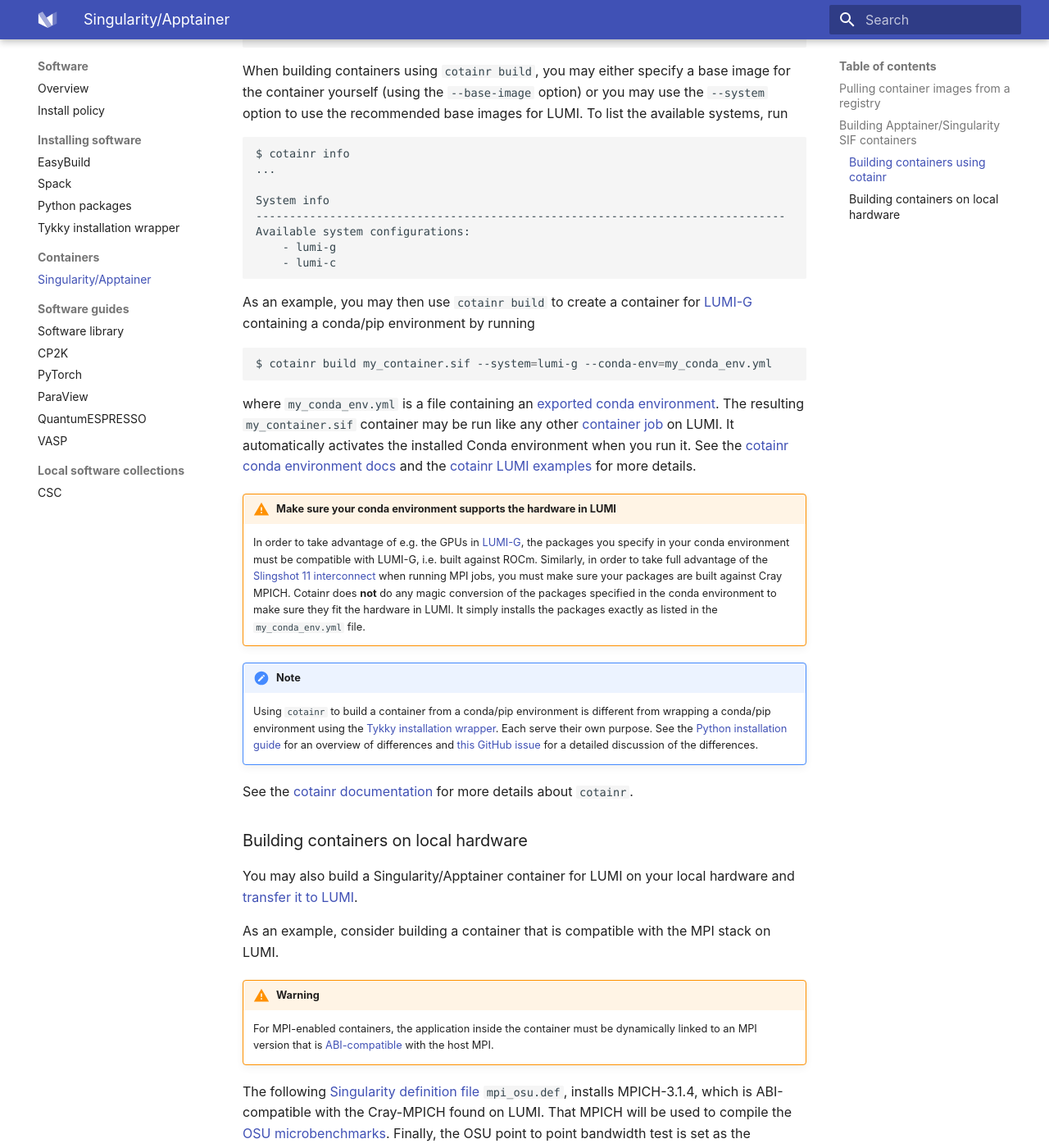
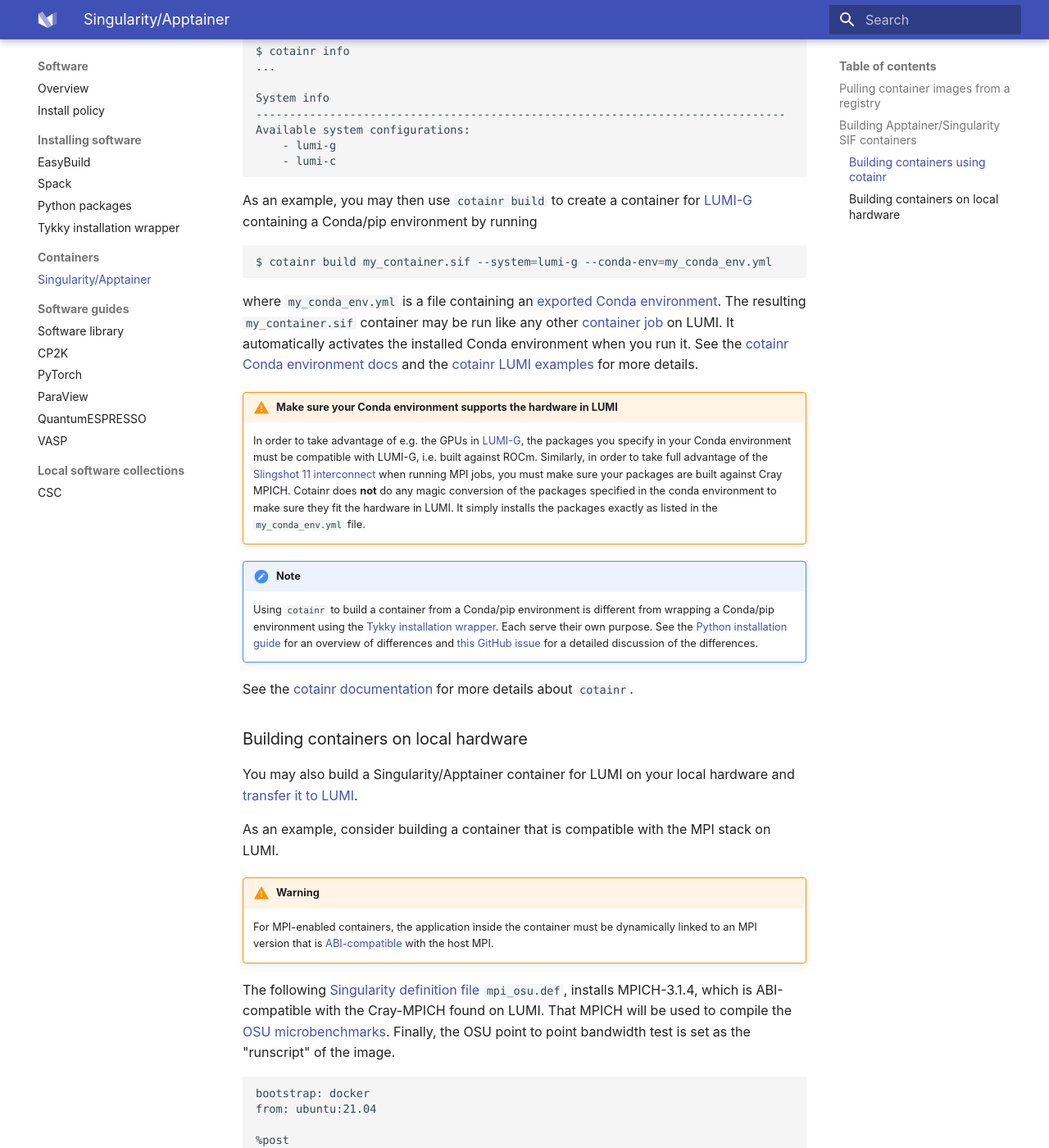
Before and after one commit to Lumi-supercomputer/lumi-userguide, an MkDocs documentation site: the page built from docs/software/containers/singularity.md, in a window 1280 px wide and 1400 px high, scrolled down 1902 px. Shown: the whole window at 82% size. Built offline with MkDocs 1.6.1 and Material for MkDocs 9.7.7, drawn with Linux system fonts in a browser that asks for light colours; some of the changed text lies outside the part shown.

````diff
--- a/docs/software/containers/singularity.md
+++ b/docs/software/containers/singularity.md
@@ -127,22 +122,22 @@ Available system configurations:
 ```
 
 As an example, you may then use `cotainr build` to create a container for
-[LUMI-G][lumi-g] containing a conda/pip environment by running
+[LUMI-G][lumi-g] containing a Conda/pip environment by running
 
 ```bash
 $ cotainr build my_container.sif --system=lumi-g --conda-env=my_conda_env.yml
 ```
 
-where `my_conda_env.yml` is a file containing an [exported conda
+where `my_conda_env.yml` is a file containing an [exported Conda
 environment][conda-env]. The resulting `my_container.sif` container may be run
 like any other [container job][container-jobs] on LUMI. It automatically
 activates the installed Conda environment when you run it. See the [cotainr
-conda environment docs][cotainr-conda-env] and the [cotainr LUMI
+Conda environment docs][cotainr-conda-env] and the [cotainr LUMI
 examples][cotainr-lumi-examples] for more details.
 
-!!! warning "Make sure your conda environment supports the hardware in LUMI"
+!!! warning "Make sure your Conda environment supports the hardware in LUMI"
     In order to take advantage of e.g. the GPUs in [LUMI-G][lumi-g], the
-    packages you specify in your conda environment must be compatible with
+    packages you specify in your Conda environment must be compatible with
     LUMI-G, i.e. built against ROCm. Similarly, in order to take full advantage
     of the [Slingshot 11 interconnect][interconnect] when running MPI jobs, you
     must make sure your packages are built against Cray MPICH. Cotainr does
@@ -151,8 +146,8 @@ examples][cotainr-lumi-examples] for more details.
     the packages exactly as listed in the `my_conda_env.yml` file.
 
 !!! note
-    Using `cotainr` to build a container from a conda/pip environment is
-    different from wrapping a conda/pip environment using the [Tykky
+    Using `cotainr` to build a container from a Conda/pip environment is
+    different from wrapping a Conda/pip environment using the [Tykky
     installation wrapper][container-wrapper]. Each serve their own purpose. See
     the [Python installation guide][python-packages] for an overview of
     differences and [this GitHub issue][tykky-cotainr-diff] for a detailed
````
Also changed, not shown: other parts of docs/software/containers/singularity.md (+5 -10 lines), docs/software/installing/python.md (+5 -5 lines).
